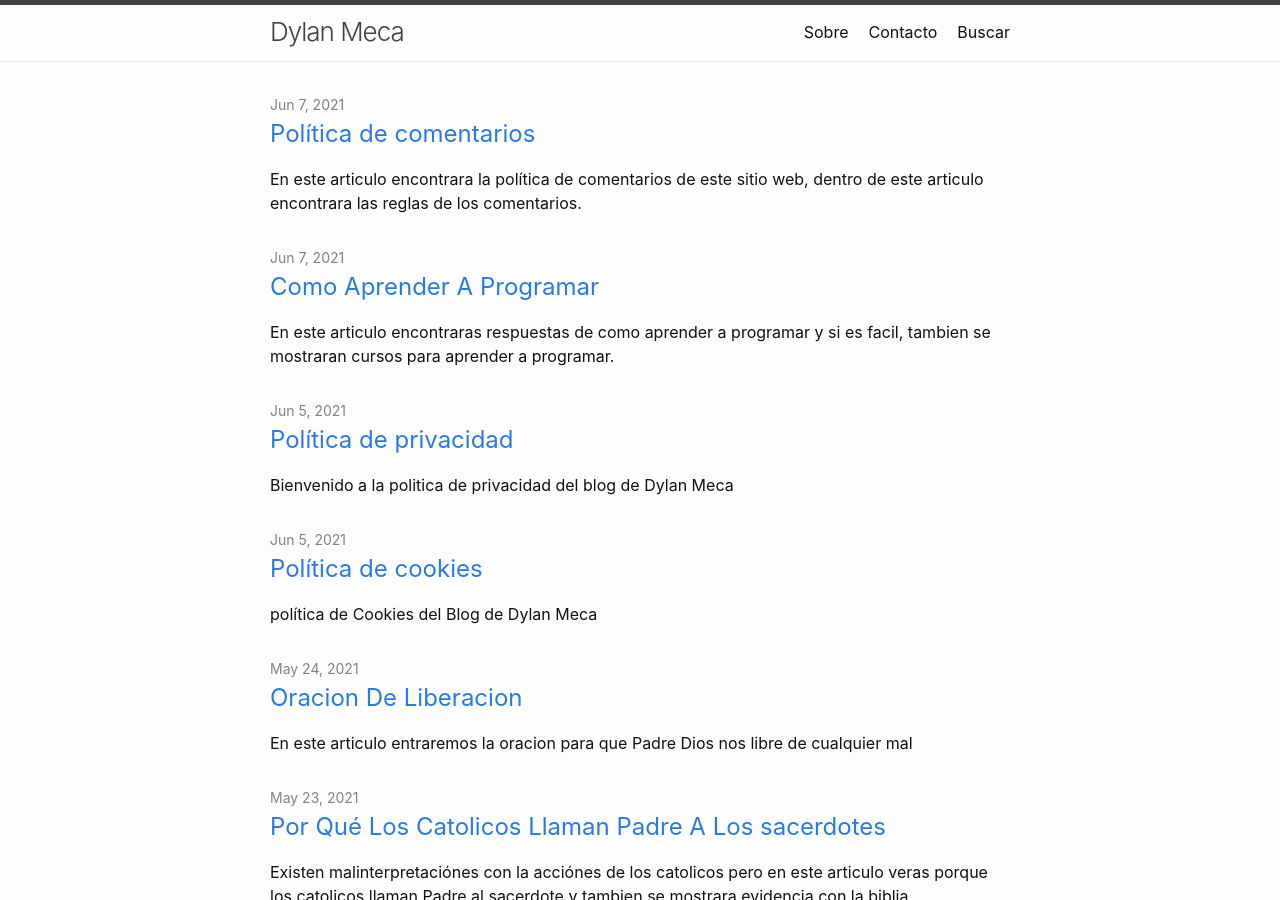
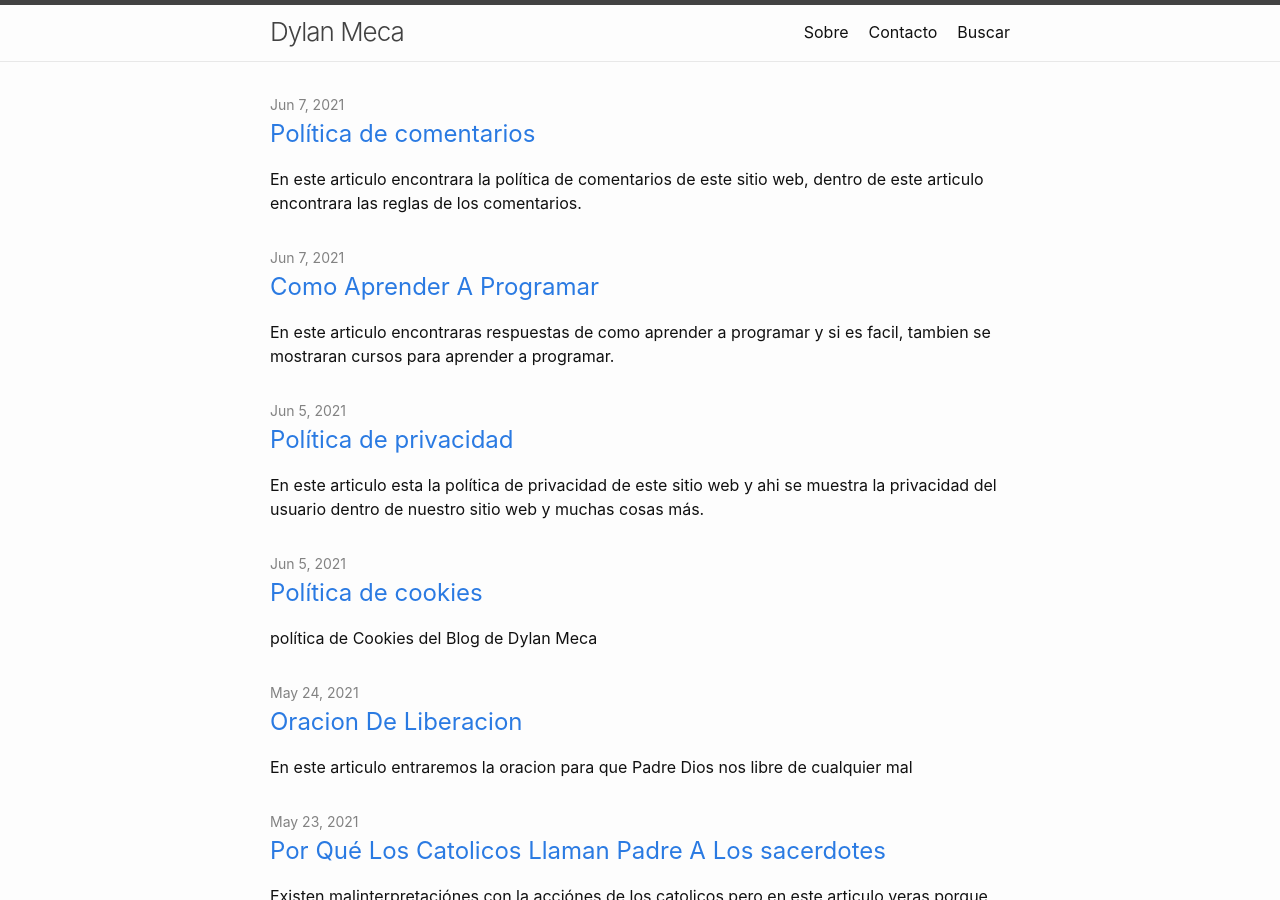
Before and after one commit to dylanmeca/dylanmeca.github.io, a Jekyll site: the page built from index.md, in a window 1280 px wide and 900 px high. Built offline with Jekyll 4.4.1, drawn with Linux system fonts in a browser that asks for light colours.

Commit message:
Update 2021-06-05-politica-de-privacidad.md

```diff
--- a/_posts/2021-06-05-politica-de-privacidad.md
+++ b/_posts/2021-06-05-politica-de-privacidad.md
@@ -1,7 +1,7 @@
 ---
 layout: page
 title: Política de privacidad
-description: Bienvenido a la politica de privacidad del blog de Dylan Meca
+description: En este articulo esta la política de privacidad de este sitio web y ahi se muestra la privacidad del usuario dentro de nuestro sitio web y muchas cosas más.
 permalink: /politica-de-privacidad
 keywords:
    - Dylan Meca
```
